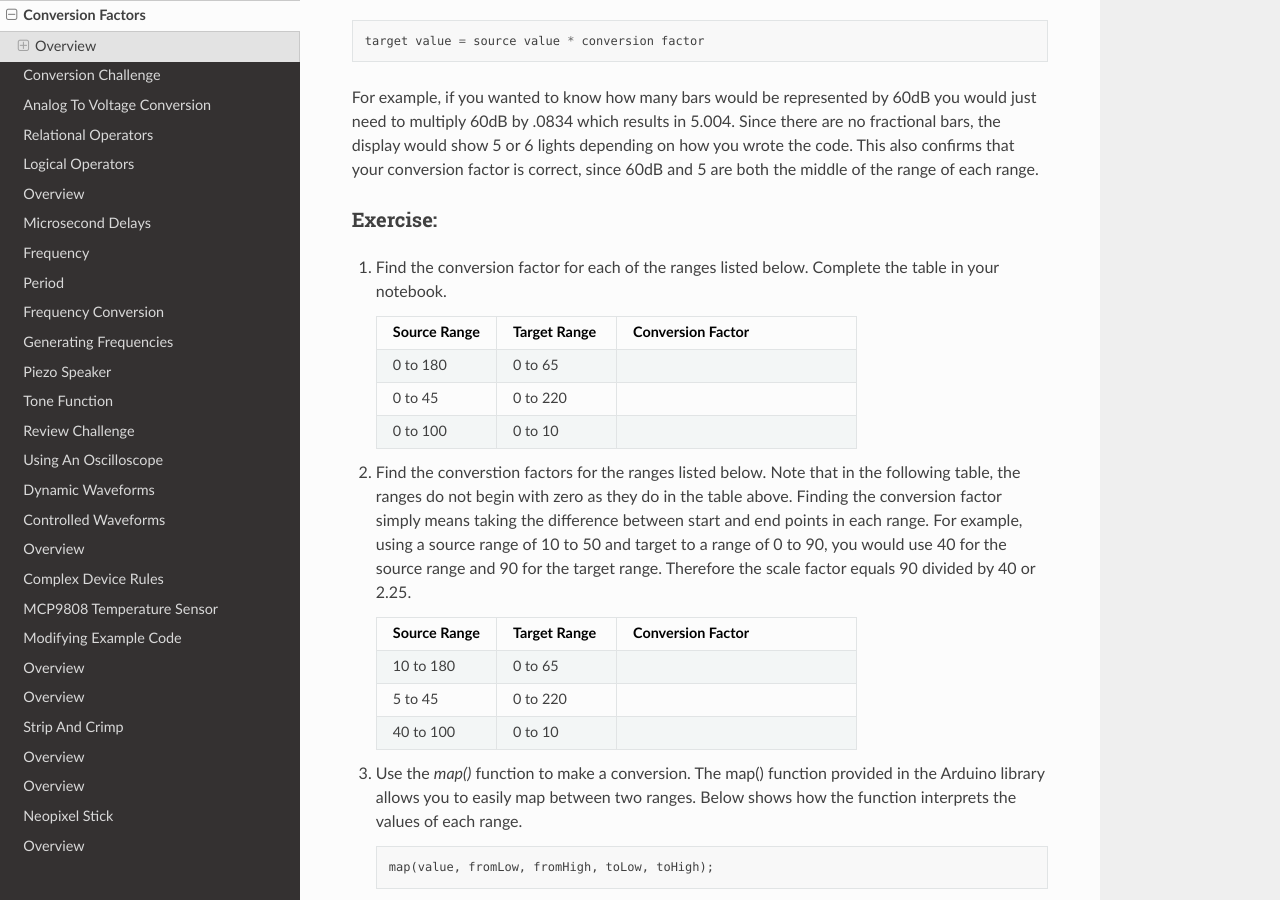
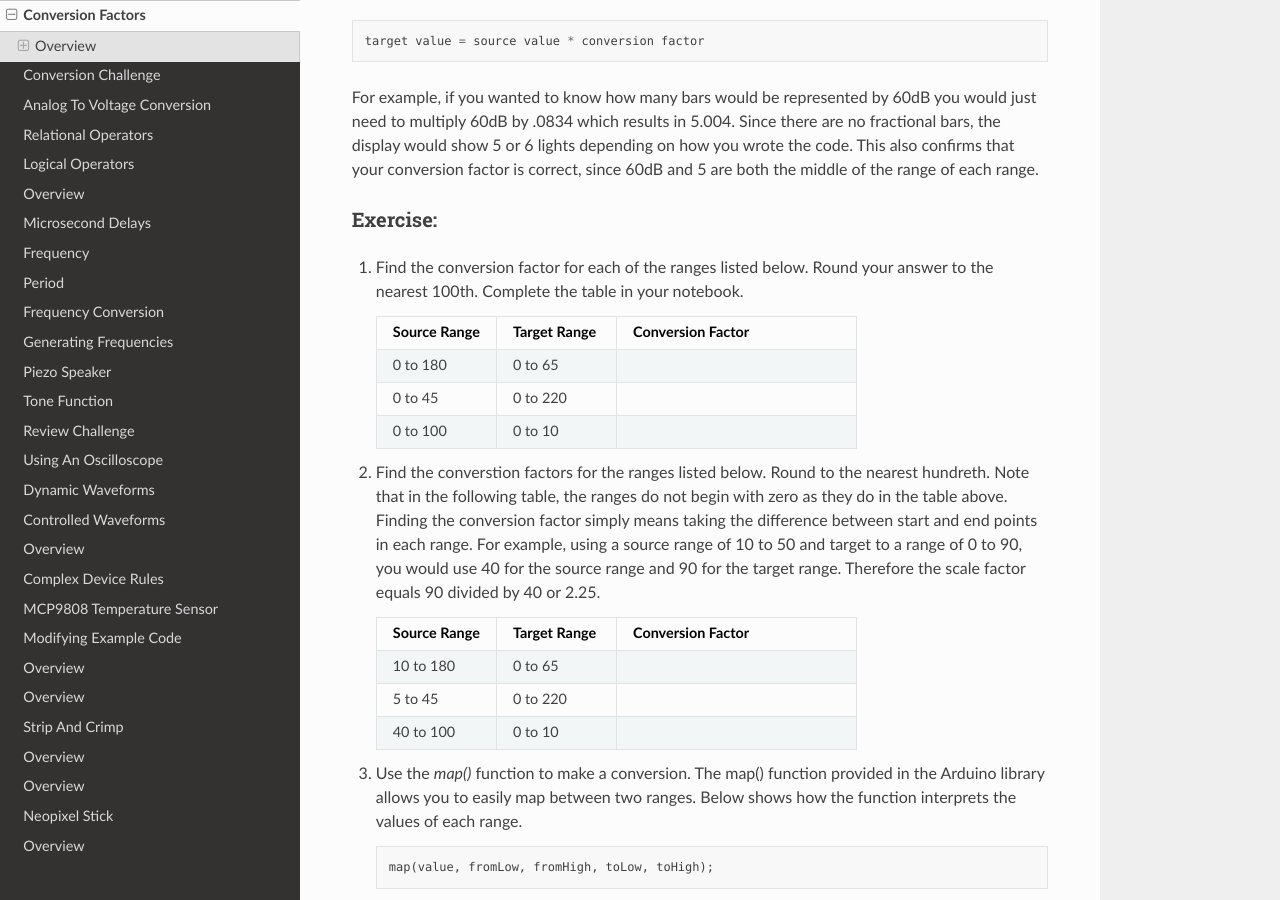
Before and after one commit to maxtkc/mvths-wiki, a Sphinx documentation site: the page built from docs/021i-conversion-factors.rst, in a window 1280 px wide and 900 px high, scrolled down 527 px. Built offline with Sphinx 7.4.7 and the Read the Docs theme 2.0.0, drawn with Linux system fonts in a browser that asks for light colours; pages that are not in the unit, such as notebooks, are missing from menus.

Commit message:
Update 021i-conversion-factors.rst

```diff
--- a/docs/021i-conversion-factors.rst
+++ b/docs/021i-conversion-factors.rst
@@ -17,7 +17,7 @@ For example, if you wanted to know how many bars would be represented by 60dB yo
 Exercise:
 ~~~~~~~~~
 
-#. Find the conversion factor for each of the ranges listed below. Complete the table in your notebook.
+#. Find the conversion factor for each of the ranges listed below. Round your answer to the nearest 100th. Complete the table in your notebook.
 
    .. list-table::
       :widths: 25 25 50
@@ -36,7 +36,7 @@ Exercise:
         - 0 to 10
         -
 
-#. Find the converstion factors for the ranges listed below. Note that in the following table, the ranges do not begin with zero as they do in the table above. Finding the conversion factor simply means taking the difference between start and end points in each range. For example, using a source range of 10 to 50 and target to a range of 0 to 90, you would use 40 for the source range and 90 for the target range.  Therefore the scale factor equals 90 divided by 40 or 2.25.
+#. Find the converstion factors for the ranges listed below. Round to the nearest hundreth. Note that in the following table, the ranges do not begin with zero as they do in the table above. Finding the conversion factor simply means taking the difference between start and end points in each range. For example, using a source range of 10 to 50 and target to a range of 0 to 90, you would use 40 for the source range and 90 for the target range.  Therefore the scale factor equals 90 divided by 40 or 2.25.
 
    .. list-table::
       :widths: 25 25 50
```
